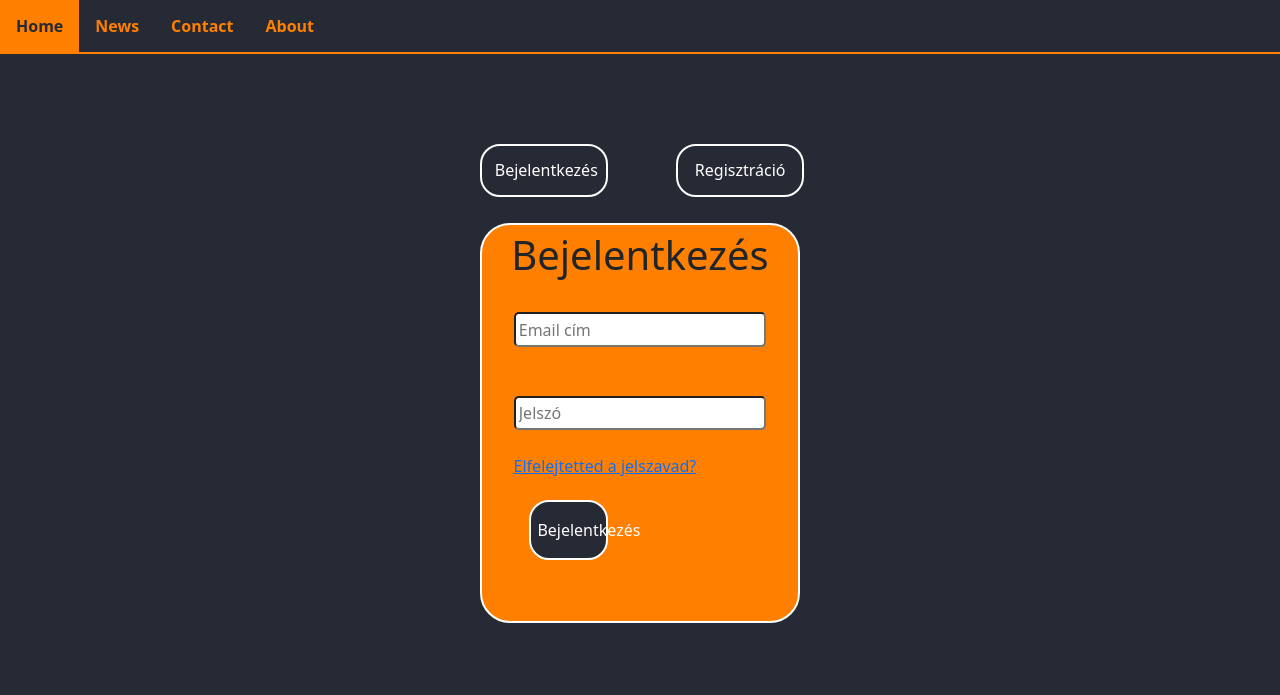
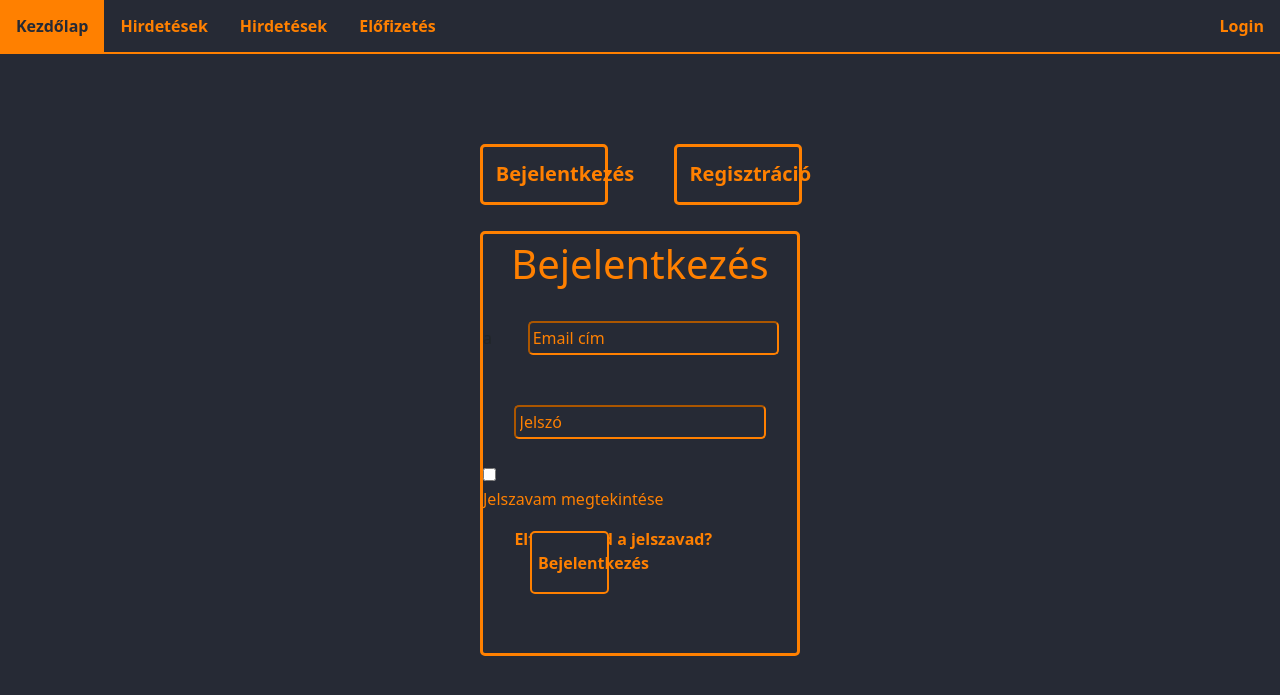
Before and after one commit to Benceplays/Project-B, a PHP site: page /login/login.html in a window 1280 px wide. Shown: the top 695 px of the page. Run offline with PHP 8.4, Linux system fonts and the light colour scheme.

Commit message:
par cucc

```diff
--- a/login/login.html
+++ b/login/login.html
@@ -12,28 +12,45 @@
 </head>
 <body>
     <ul class="ul">
-        <li class="li"><a class="li-a" href="#home">Home</a></li>
-        <li class="li"><a class="li-a" href="#news">News</a></li>
-        <li class="li"><a class="li-a" href="#contact">Contact</a></li>
-        <li class="li"><a class="li-a" href="#about">About</a></li>
+        <li class="li" id="subki"><a class="li-a" href="../index.html">Kezdőlap</a></li>
+        <li class="li">
+          <ul style="padding: 0;"><a class="li-a" id="subscriber">Hirdetések</a>
+            <li id="sub-menu"  style="list-style-type: none; display: none; " ><a class="li-a">Level 1</a></li>
+            <li id="sub-menu2"  style="list-style-type: none;display: none; "><a class="li-a">Level 2</a></li>
+            <li id="sub-menu3" style="list-style-type: none;display: none; "><a class="li-a">Level 3</a></li>
+          </ul>
+        </li>
+        <li class="li" id="subki2"><a class="li-a" href="#news">Hirdetések</a></li>
+
+        <li class="li">
+          <ul style="padding: 0;"><a class="li-a" id="subscriber">Előfizetés</a>
+            <li id="sub-menu"  style="list-style-type: none; display: none; " ><a class="li-a">Level 1</a></li>
+            <li id="sub-menu2"  style="list-style-type: none;display: none; "><a class="li-a">Level 2</a></li>
+            <li id="sub-menu3" style="list-style-type: none;display: none; "><a class="li-a">Level 3</a></li>
+          </ul>
+        </li>
+        <li style="float: right;" id="subki3"><a class="li-a" href="login.html">Login</a></li>
       </ul>
     <button onclick="login()" class="logbutton" style="margin-left: 37.5%; ">Bejelentkezés</button>
-    <button onclick="registration()" class="logbutton" style="margin-left: 5%;">Regisztráció</button>
+    <button onclick="registration()" class="logbutton" style="margin-left: 4.8%; ">Regisztráció</button>
     <div id="loginbut" class="loginpanel">
-        <h1 class="loginh1">Bejelentkezés</h1>
+        <h1 class="loginh1">Bejelentkezés</h1>a
         <input class="loginobject" placeholder="Email cím" type="text" id="uname"><br><br>
-        <input class="loginobject" placeholder="Jelszó" title="Jelszó" id="passwd"><br><br>
-        <a class="forgotpasswd" href="../forgotpasswd/index.html">Elfelejtetted a jelszavad?</a>
+        <input class="loginobject psw-hide" placeholder="Jelszó" type="password" title="Jelszó" id="psw" required><br><br>
+        <input class="checkboxcucc" type="checkbox" onclick="jelszonezes()"><p style="color: #ff8000;">Jelszavam megtekintése</p>
+        <a class="forgotpasswd" href="../forgotpasswd/index.html" style="text-decoration: none; color: #ff8000; font-weight: bold;">Elfelejtetted a jelszavad?</a>
         <button class="logininbutton">Bejelentkezés</button>
     </div>
-    <div id="registerbut" class="loginpanel" style="display: none; height: 500px;">
+    <div id="registerbut" class="loginpanel" style="display: none; height: 50%;">
         <h1 class="loginh1">Regisztráció</h1>
-        <input class="loginobject" placeholder="Email cím" type="text" id="uname">
-        <input class="loginobject" placeholder="Felhasználónév" type="text" id="uname">
-        <input class="loginobject" placeholder="Jelszó" type="text" id="uname">
-        <input class="loginobject" placeholder="Jelszó még egyszer" title="Jelszó" id="passwd">
-        <button class="logininbutton" style="margin-left: 60%; padding:1%">Bejelentkezés</button>
-    </div>
+        <input class="loginobject" placeholder="Email cím" type="text" name="email" id="email">
+        <input class="loginobject" placeholder="Felhasználónév" type="text" name="username" id="username">
+        <input class="loginobject psw-hide" placeholder="Jelszó" type="password" name="password" id="passwd" required>
+        <input class="loginobject psw-hide" placeholder="Jelszó még egyszer" type="password" name="password2" title="Jelszó" id="passwd" required>
+        <input class="checkboxcucc" type="checkbox" onclick="jelszonezes()"><p style="color: #ff8000;">Jelszavam megtekintése</p>
+        <button type="submit" class="logininbutton" style="margin-left: 60%; padding:1%; margin-bottom: 5%;">Regisztráció</button>
+      </div>
+
 
 </body>
 </html>
--- a/login/style.css
+++ b/login/style.css
@@ -4,11 +4,11 @@ body {
 
 .loginpanel{
     width: 25%;
-    height: 400px;
+    height: 425px;
     margin-left: 37.5%;
-    background-color: #ff8000;
-    border:2px solid white;
-    border-radius: 30px;
+    background-color:  rgb(38, 42, 53);
+    border:3px solid #ff8000 ;
+    border-radius: 5px;
 }
 .loginobject{
     width: 80%;
@@ -17,16 +17,23 @@ body {
     position: static;
     border-radius: 5px;
     padding: 1%;
+    border-color: #ff8000;
+    background-color:rgb(38, 42, 53);
 }
 .logininbutton{
     background-color: rgb(38, 42, 53);
-    border: 2px solid white;
+    border: 2px solid #ff8000;
     margin-left: 15%;
     width: 25%;
     height: 15%;
-    border-radius: 20px;
-    margin-top: 7%;
-    color: white;
+    border-radius: 5px;
+    margin-top: -20%;
+    color: #ff8000;
+    font-weight: bold;
+}
+.logininbutton:hover{
+    background-color: #ff8000;
+    color: rgb(38, 42, 53);
 }
 .ul {
     list-style-type: none;
@@ -57,17 +64,20 @@ body {
 .loginh1{
     text-align: center;
     margin-top: 2%;
+    color: #ff8000;
 }
 .forgotpasswd{
     margin-left: 10%;
 }
 .logbutton{
-    border: 2px solid white;
-    border-radius: 20px;
+    border: 3px solid #ff8000 ;
+    border-radius: 5px;
     margin-top: 7%;
     margin-bottom: 2%;
     background-color: rgb(38, 42, 53);
-    color: white;
+    color: #ff8000 ;
+    font-weight: bold;
+    font-size: 20px;
     width: 10%;
     padding: 1%;
 }
@@ -75,3 +85,19 @@ body {
     background-color: #ff8000;
     color: rgb(38, 42, 53);
 }
+
+::placeholder {
+    color: #ff8000 ;
+}
+::-ms-input-placeholder { /* Microsoft Edge */
+    color: #ff8000 ;
+   }
+
+   input:focus {
+    outline: none !important;
+    border-color:  #ff8000;
+    box-shadow: 0 0 10px  #ff8000;
+}
+input{
+    color:#ff8000 ;
+}
--- a/main.js
+++ b/main.js
@@ -29,4 +29,29 @@ function mouseOut() {
     let menu = [document.getElementById("sub-menu"), document.getElementById("sub-menu2"), document.getElementById("sub-menu3")]
     menu.forEach(elem =>{elem.style.display = "none"});
   }
+
+  document.getElementById("ads").addEventListener("mouseover", adsOver);
+  let adski = [document.getElementById("adski"), document.getElementById("adski2"), document.getElementById("adski3")]
+  adski.forEach(cuccok=>{cuccok.addEventListener("mouseover", kiadol)});
+
+
+  function adsOver() {
+    let menu = [document.getElementById("ads-menu1"), document.getElementById("ads-menu2"), document.getElementById("ads-menu3")]
+    menu.forEach(elem =>{elem.style.display = "block"});
   }
+
+
+  function kiadol(event) {
+    let menu = [document.getElementById("ads-menu1"), document.getElementById("ads-menu2"), document.getElementById("ads-menu3"), document.getElementById("game-menu1"), document.getElementById("game-menu2"), document.getElementById("game-menu3")]
+    menu.forEach(elem =>{elem.style.display = "none"});
+  }
+  }
+function jelszonezes() {
+  var x = document.getElementById("psw");
+  if (x.type === "password") {
+      x.type = "text";
+  }
+  else {
+      x.type = "password";
+  }
+}
```
Also changed, not shown: forgotpasswd/index.html (+20 -7 lines), forgotpasswd/style.css (+35 -0 lines), index.html (+17 -17 lines), server/server.css (+50 -0 lines), server/server.html (+48 -0 lines), main.css (indentation only), show.png (added). Lines whose indentation alone changed are shown as unchanged.
